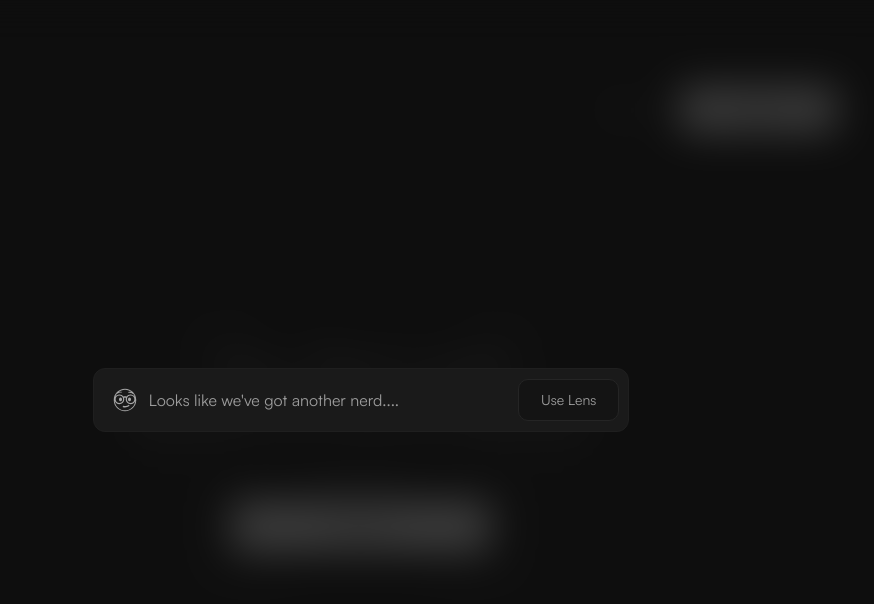
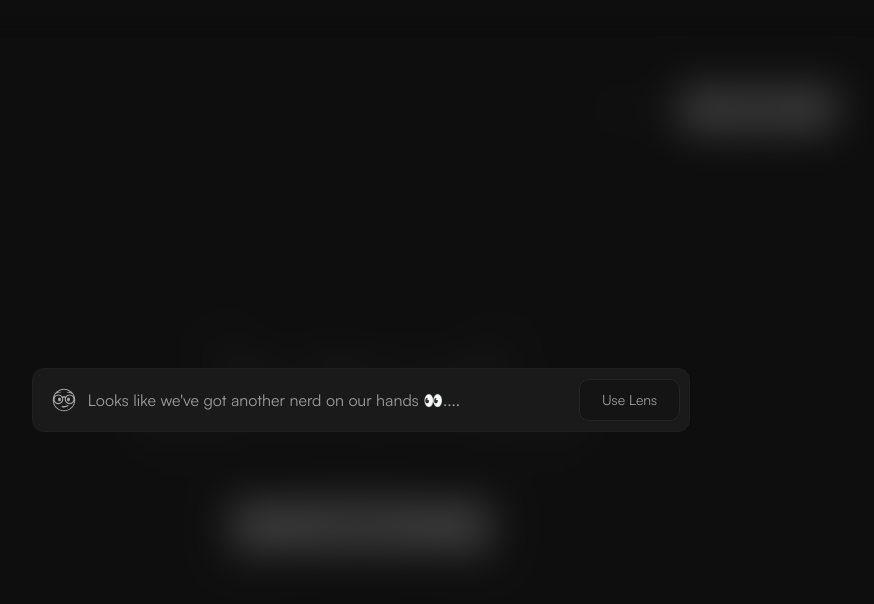
Before and after one commit to pi-xlz/mayou, a Next.js app: page / in a window 1280 px wide. Shown: the top 604 px of the page, without its empty margins (279-1153 px from the left). Built offline with nearby package versions, Linux system fonts and the light colour scheme.

Commit message:
feat: add emoji to nerd tip

```diff
--- a/app/components/nerd-alert.tsx
+++ b/app/components/nerd-alert.tsx
@@ -3,10 +3,9 @@ import { Button } from ".";
 import { motion } from "framer-motion";
 import { nerdAlertVariants } from "@/utils/animation";
 import { useBlindCtx } from "@/utils/BlindContext";
-import { useRouter } from "next/navigation";
 
 const nerdAdvice = [
-  "Looks like we've got another nerd....",
+  "Go home!!....",
   "Hmmm...Touch grass?",
   "Uhhh, what are you doing?",
   "That's it you're outta here.....",
@@ -14,7 +13,6 @@ const nerdAdvice = [
 
 const NerdAlert = () => {
   const { setIsBlind, nerdTips } = useBlindCtx();
-  const router = useRouter();
 
   return (
     <motion.div
--- a/utils/BlindContext.tsx
+++ b/utils/BlindContext.tsx
@@ -23,7 +23,7 @@ type ProviderProps = PropsWithChildren;
 const BlindContextProvider = ({ children }: ProviderProps) => {
   const [isBlind, setIsBlind] = useState(true);
   const [nerdTips, setNerdTips] = useState(
-    "Looks like we've got another nerd...."
+    "Looks like we've got another nerd on our hands \u{1F440}...."
   );
 
   return (
```
